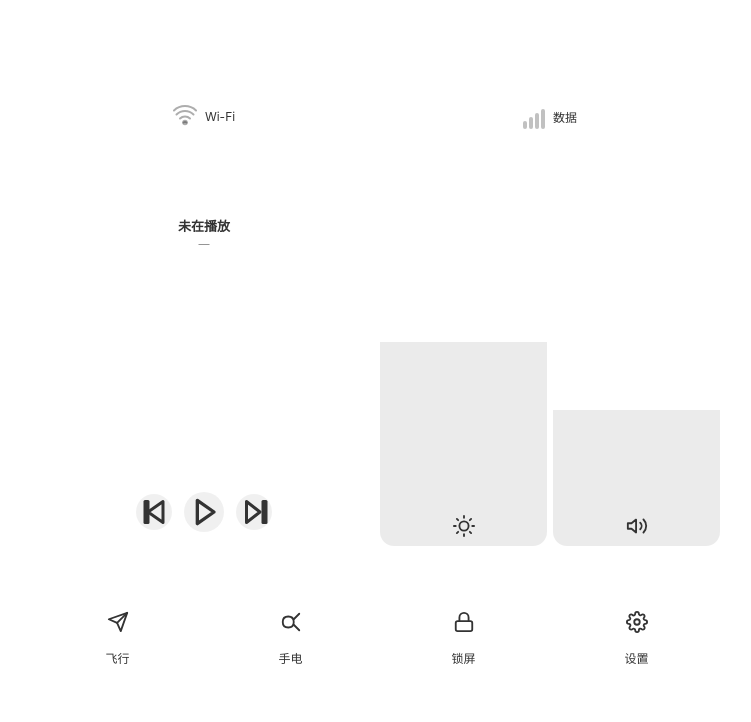
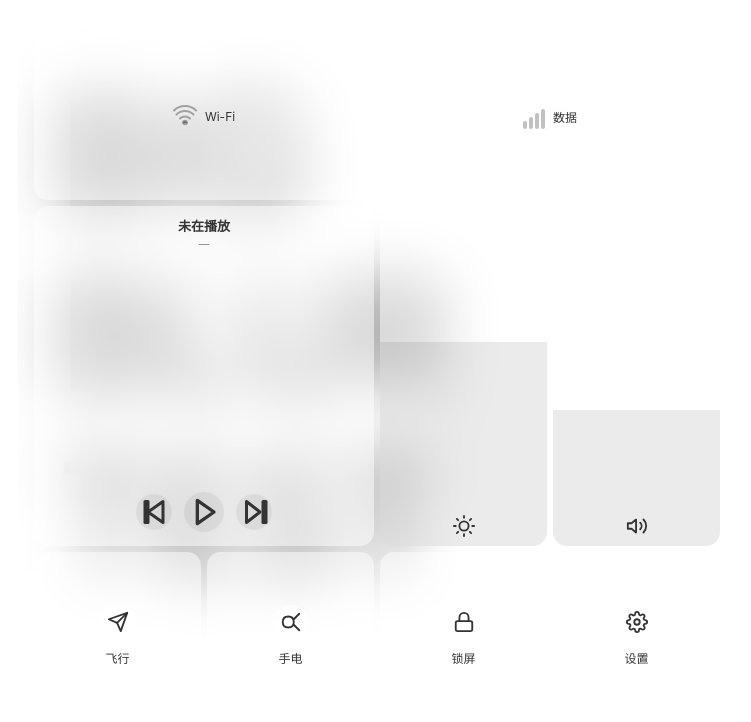
Before and after one commit to Dunoguang/Re-Vibe-Launcher, a plain HTML site: page app/src/main/assets/control_center.html in a window 1280 px wide. Shown: the whole page, without its empty margins (263-1014 px from the left). Drawn offline with Linux system fonts and the light colour scheme.

Commit message:
🧪 测试 WebView backdrop-filter 模糊效果
在 panel 后面放置大号文字，验证 blur 是否生效

```diff
--- a/app/src/main/assets/control_center.html
+++ b/app/src/main/assets/control_center.html
@@ -67,7 +67,8 @@ body{
 .signal-icon .bar1{height:8px}.signal-icon .bar2{height:12px}.signal-icon .bar3{height:16px}.signal-icon .bar4{height:20px}
 </style></head>
 <body>
-<div class="panel">
+<div style="position:fixed;top:8%;left:50%;transform:translateX(-50%);font-size:150px;color:rgba(0,0,0,0.9);z-index:0;pointer-events:none;">BIG BLUR TEST</div>
+<div class="panel" style="z-index:1">
 <div class="grid">
 <div class="card card-wifi" id="wifiCard" onclick="toggleWifi()">
 <div class="wifi-icon" id="wifiIcon"><svg viewBox="0 0 24 24"><path class="wifi-arc" id="arc0" d="M1 7.5a16 16 0 0 1 22 0"/><path class="wifi-arc" id="arc1" d="M3.5 11.5a12 12 0 0 1 17 0"/><path class="wifi-arc" id="arc2" d="M7 15.5a7 7 0 0 1 10 0"/><path class="wifi-arc" id="arc3" d="M10.5 19.5a3 3 0 0 1 3 0"/><circle class="wifi-dot" id="dot1" cx="12" cy="19.5" r="1.8"/></svg></div>
```
